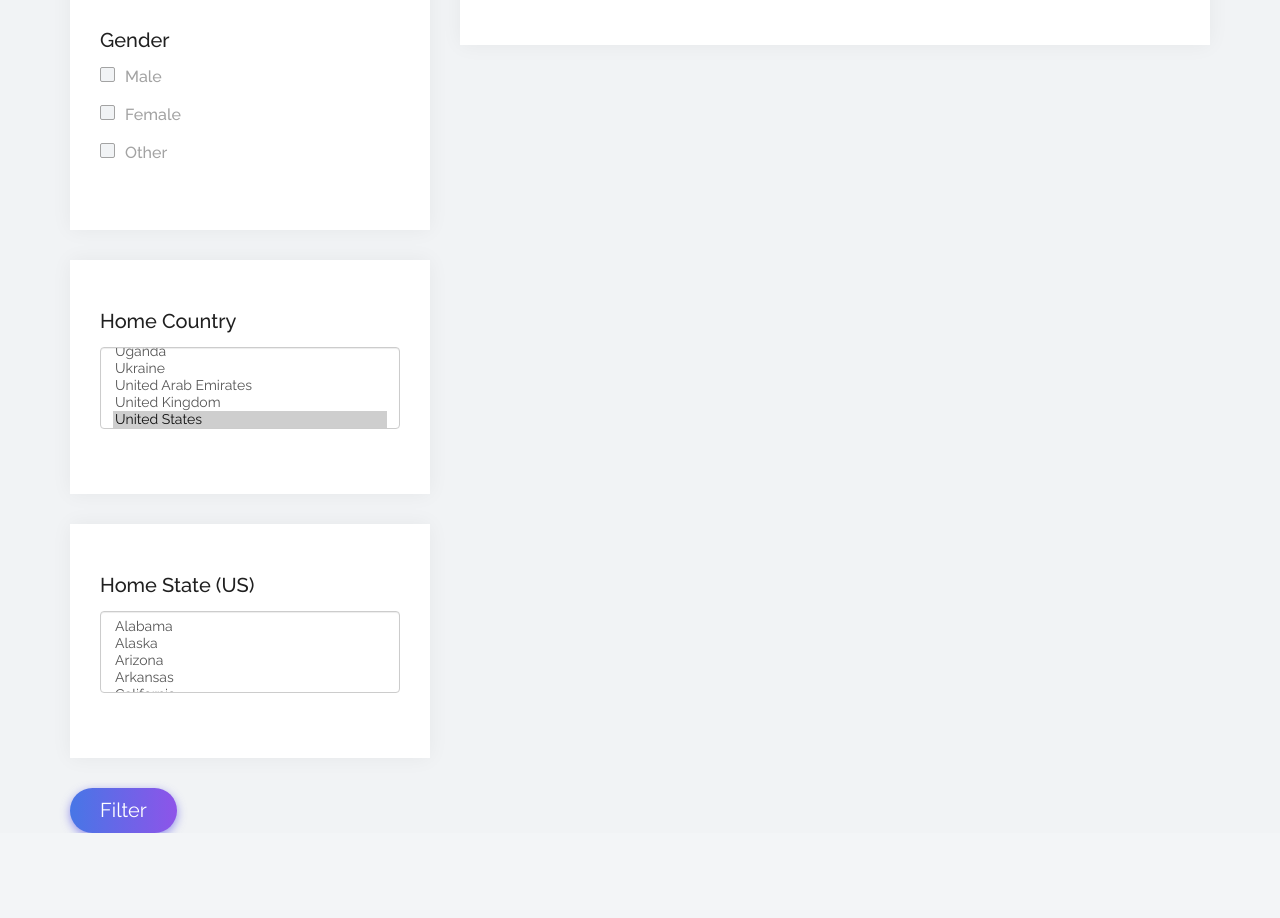
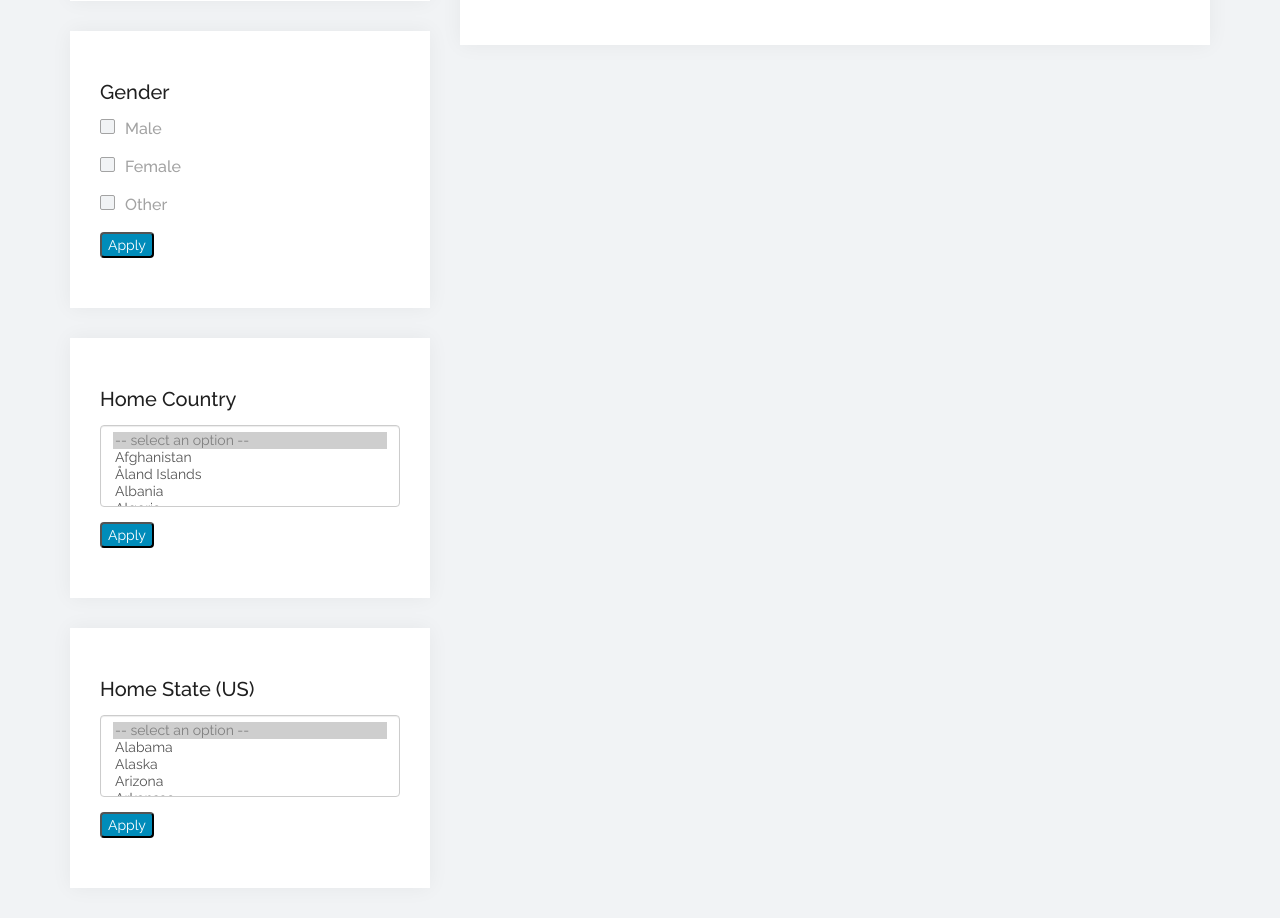
Before and after one commit to Wellesley-CS304-SP18/semester-project-proroute, a Flask app: template alpha_version/templates/home/browseMentors.html in a window 1280 px wide. Shown: the part 992-1910 px from the top of the page. Before the commit the page ends 1825 px from the top, so only its background shows below. Run offline with Flask 2, Linux system fonts and the light colour scheme; the template is opened without the code that fills it: most values are stand-ins (such as "Sample title", 1, 10 or a date in 2020); parts of the project's set-up code (start-up, migrations or seed data) failed here and were passed over; some libraries are stand-ins or nearby versions.

Commit message:
add functionality to BrowseMentors page

```diff
--- a/alpha_version/templates/home/browseMentors.html
+++ b/alpha_version/templates/home/browseMentors.html
@@ -42,7 +42,7 @@
                             <li><a href="#professions">Professions</a></li>
                             <li><a href="/browseJobs/">Jobs</a></li>
                             <li><a href="/browseMentors/">Mentors</a></li>
-                            <li><a href="/updateProfile/">Profile</a></li>
+                            <li><a href="/viewProfile/">Profile</a></li>
                             <li><a href="/logout/">Logout</a></li>
                           </ul>
                       </div>
@@ -63,9 +63,9 @@
                 </div>
             </div>
             <div class="col-md-8 col-md-offset-2">
-            <form name="searchForm" data-ng-submit='searchJob()'>
+            <form name="searchForm" method="post" action="">
                 <div class="jp_search_form">
-                    <input type="" name="" ng-model="keyword" placeholder="Search for specific attributes here">
+                    <input type="text" name="searchform" id="searchform" ng-model="keyword" placeholder="Search for specific attributes here">
                     <button type="submit" class="jp_search_btn"></button>
                 </div>
                 </form>
@@ -75,56 +75,71 @@
 </div>
 <!-- header end -->
 
+
+
+
+
 <div class="jp_main_wrapper">
     <div class="jp_doctor_list_wrapper">
+
         <div class="container">
             <div class="row">
                 <div class="col-md-4">
                   <!-- category start -->
                     <div class="jp_widget_wrapper">
 
-
+                      <form name="profession" method="post" action="">
                       <div class="jp_widget_box">
                           <h3 class="jp_widget_title">Profession </h3>
                           <div class="jp_widget_search">
-                              <input type="text" ng-model="location" placeholder="Search..." />
+                              <input name="profession_search" id="profession_search" type="text" ng-model="location" placeholder="Search..." />
                               <button class="icon"></button>
                           </div>
+                          <button style="background-color: #008CBA;color:white;border-radius: 4px;" type="submit" value="Apply">Apply</button>
                       </div>
+                    </form>
 
+                      <form name="age" method="post" action="">
                       <div class="jp_widget_box">
                       <h3 class="jp_widget_title">Age</h3>
                       <b>Min:</b><input id="minage" name="minage" type="number" min="13" placeholder="" max="100" class="form-control input-md">
                       <b>Max:</b><input id="maxage" name="maxage" type="number" min="13" placeholder="" max="100" class="form-control input-md">
-                    </div>
+                      <button style="background-color: #008CBA;color:white;border-radius: 4px;" type="submit" value="Apply">Apply</button>
+                      </div>
+                      </form>
 
+                        <form name="gender" method="post" action="">
                         <div class="jp_widget_box">
                             <h3 class="jp_widget_title">Gender</h3>
                             <div class="jp_checkbox_list">
                                     <div class="jp_checkbox">
-                                      <input type="checkbox" ng-change='searchFilterJobs()' value="male" add-remove-experience  ng-model="area.checked_f" id="male" />
+                                      <input type="checkbox" name="gender" ng-change='searchFilterJobs()' value="male" add-remove-experience  ng-model="area.checked_f" id="male" />
                                       <label for="male">Male</label>
                                   </div>
 
+
                                   <div class="jp_checkbox">
-                                    <input type="checkbox" ng-change='searchFilterJobs()' value="female" add-remove-experience  ng-model="area.checked_f" id="female" />
+                                    <input type="checkbox" name="gender" ng-change='searchFilterJobs()' value="female" add-remove-experience  ng-model="area.checked_f" id="female" />
                                     <label for="female">Female</label>
                                 </div>
 
                                 <div class="jp_checkbox">
-                                  <input type="checkbox" ng-change='searchFilterJobs()' value="other" add-remove-experience  ng-model="area.checked_f" id="other" />
+                                  <input type="checkbox" name="gender" ng-change='searchFilterJobs()' value="other" add-remove-experience  ng-model="area.checked_f" id="other" />
                                   <label for="other">Other</label>
                               </div>
 
                             </div>
+                            <button style="background-color: #008CBA;color:white;border-radius: 4px;" type="submit" value="Apply">Apply</button>
                         </div>
+                      </form>
 
 
-
+                        <form name="country" method="post" action="">
                         <div class="jp_widget_box">
                             <h3 class="jp_widget_title">Home Country</h3>
                             <div class="jp_widget_search">
                               <select id="country" name="country" class="form-control" multiple="multiple">
+                                <option disabled selected value> -- select an option -- </option>
                                 <option value="AF">Afghanistan</option>
                                 	<option value="AX">Åland Islands</option>
                                 	<option value="AL">Albania</option>
@@ -360,7 +375,7 @@
                                 	<option value="UA">Ukraine</option>
                                 	<option value="AE">United Arab Emirates</option>
                                 	<option value="GB">United Kingdom</option>
-                                	<option selected="selected" value="US">United States</option>
+                                	<option value="US">United States</option>
                                 	<option value="UM">United States Minor Outlying Islands</option>
                                 	<option value="UY">Uruguay</option>
                                 	<option value="UZ">Uzbekistan</option>
@@ -376,12 +391,16 @@
                                 	<option value="ZW">Zimbabwe</option>
                                 </select>
                             </div>
+                            <button style="background-color: #008CBA;color:white;border-radius: 4px;" type="submit" value="Apply">Apply</button>
                         </div>
+                      </form>
 
+                        <form name="state" method="post" action="">
                         <div class="jp_widget_box">
                             <h3 class="jp_widget_title">Home State (US)</h3>
                             <div class="jp_widget_search">
-                              <select id="country" name="state" class="form-control" multiple="multiple">
+                              <select id="state" name="state" class="form-control" multiple="multiple">
+                                <option disabled selected value> -- select an option -- </option>
                                 <option value="AL">Alabama</option>
                                         <option value="AK">Alaska</option>
                                         <option value="AZ">Arizona</option>
@@ -435,13 +454,13 @@
                                         <option value="WY">Wyoming</option>
                               </select>
                             </div>
+                            <button style="background-color: #008CBA;color:white;border-radius: 4px;" type="submit" value="Apply">Apply</button>
                       </div>
+                    </form>
 
-                      <div class="jp_view_btn">
+                      <!-- <div class="jp_view_btn">
                         <button class="jp_btn" type="submit" value="filter">Filter</button>
-                          <!-- <a href="login" class="jp_btn">Apply</a> -->
-                          <!-- <p><input type="submit" value="Apply"> -->
-                      </div>
+                      </div> -->
 
 
 
@@ -449,6 +468,7 @@
                     </div>
                     <!-- category end -->
                 </div>
+
                 <div class="col-md-8">
                     <!-- no job found start -->
 			 <!-- <div class="jp_no_jobs" ng-if='nojobs'>
@@ -469,14 +489,15 @@
 					<!-- job listing start -->
 					<div ng-if='loadingIsDone'>
 					<!-- <div style="min-height: 400px" class="clearfix"> -->
-					<div class="jp_job_box" ng-repeat="(key, active_jobs) in active_jobsArray | offset: currentPage*itemsPerPage | limitTo: itemsPerPage">
+                      {% for mentor in mentors %}
+					             <div class="jp_job_box" >
                         <div class="job_detail">
-                            <h3>Name</h3>
-                            <span><b>Age:</b></span>
+                            <h3>{{mentor.firstname}} {{mentor.lastname}}</h3>
+                            <span><b>Age: </b>{{mentor.age}}</span>
                             <p></p>
-                            <span><b>Description:</b></span>
+                            <span><b>Description: </b>{{mentor.description}}</span>
                             <ul>
-                                <li><span><img src="static/images/experience.svg" alt=""></span> Profession Tags: </li>
+                                <li><span><img src="static/images/experience.svg" alt=""></span> Profession Tags: {{mentor.professionTag}}</li>
                             </ul>
                         </div>
                         <div class="jp_view_btn">
@@ -484,6 +505,9 @@
                             <a href="#" class="jp_btn jp_btn_block">View</a>
                         </div>
                     </div>
+                    {% endfor %}
+
+
                     	<!-- </div> -->
                     <!-- job listing end -->
 
```
Also changed, not shown: alpha_version/templates/home/viewProfile.html (+11 -0 lines).
